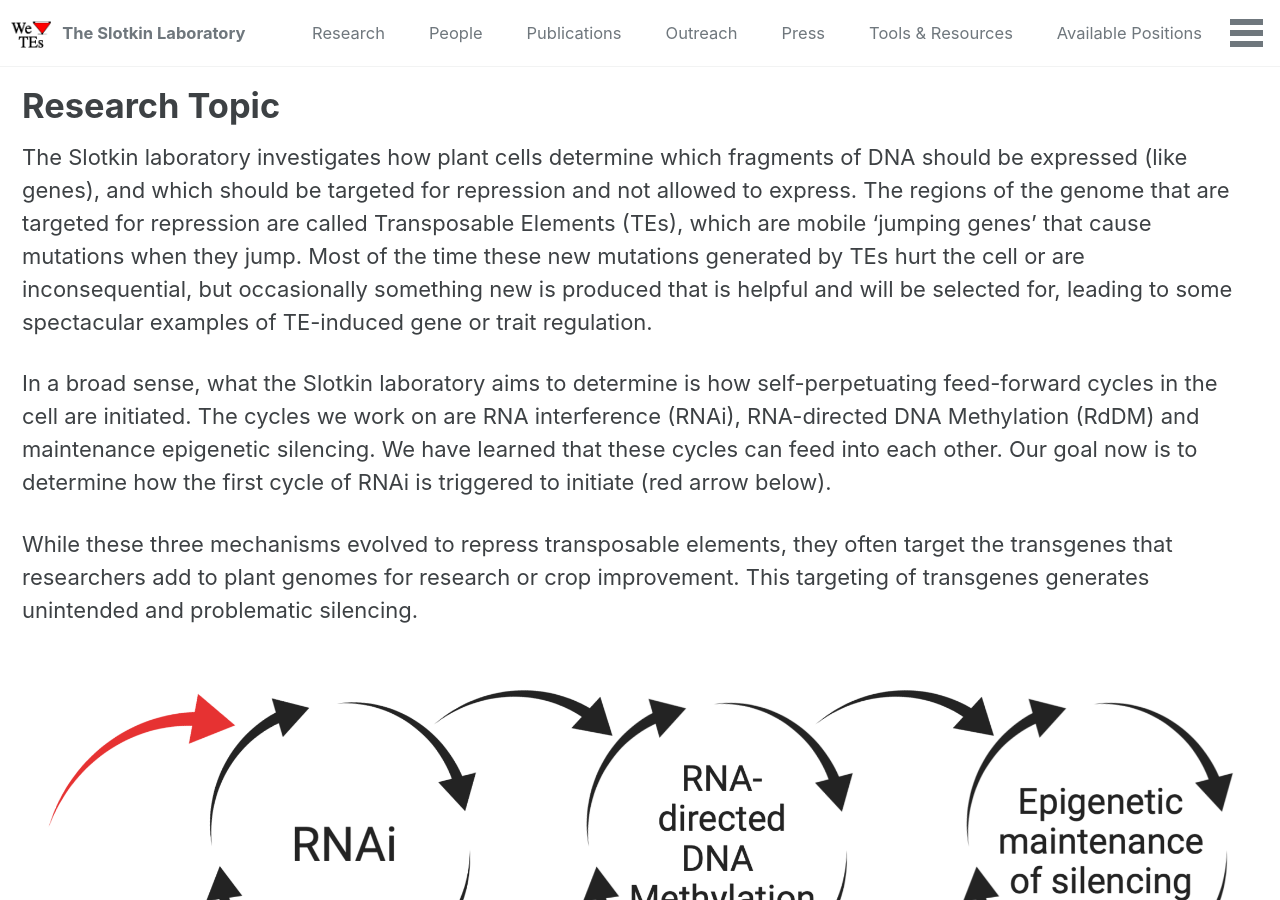
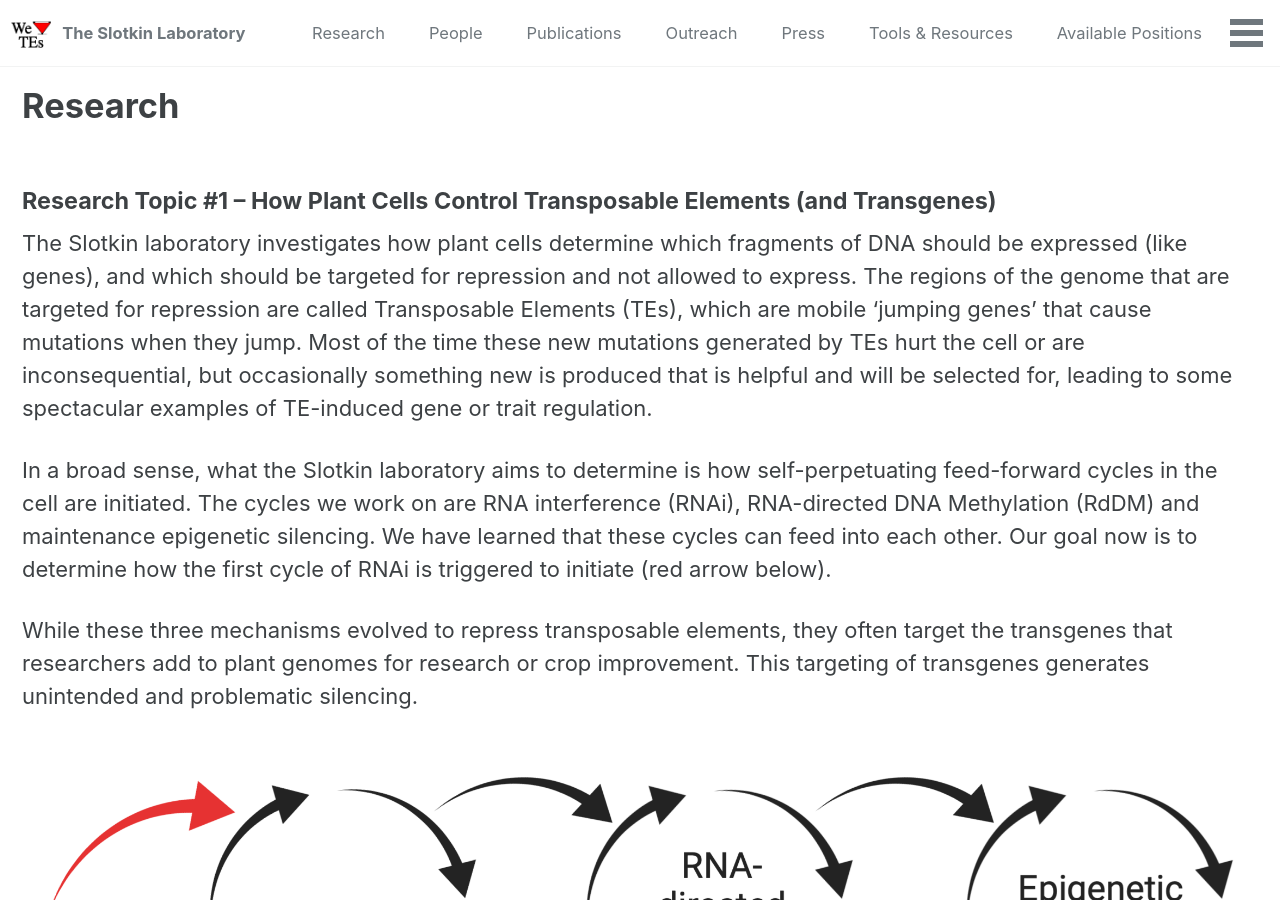
Before and after one commit to SlotkinLab/slotkinlab.github.io, a Jekyll site: the page built from _pages/research.md, in a window 1280 px wide and 900 px high. Built offline with Jekyll 4.4.1, drawn with Linux system fonts in a browser that asks for light colours; cached includes are drawn as plain includes; nearby versions of some CDN libraries.

Commit message:
Update research.md

```diff
--- a/_pages/research.md
+++ b/_pages/research.md
@@ -1,10 +1,12 @@
 ---
 layout: single
-title: Research Topic #1 – How Plant Cells Control Transposable Elements (and Transgenes)
+title: Research
 classes: wide
 description:
 permalink: /research/
 ---
+
+#### Research Topic #1 – How Plant Cells Control Transposable Elements (and Transgenes)
 
 The Slotkin laboratory investigates how plant cells determine which fragments of DNA should be expressed (like genes), and which should be targeted for repression and not allowed to express. The regions of the genome that are targeted for repression are called Transposable Elements (TEs), which are mobile ‘jumping genes’ that cause mutations when they jump. Most of the time these new mutations generated by TEs hurt the cell or are inconsequential, but occasionally something new is produced that is helpful and will be selected for, leading to some spectacular examples of TE-induced gene or trait regulation.
 
@@ -18,7 +20,7 @@ If you need help with one of these topics, please feel free to email us and requ
 
 *************************************************************************************************
 
-Research Topic #2 – How We Can Control Transposable Elements As Tools For Genome Engineering
+#### Research Topic #2 – How We Can Control Transposable Elements As Tools For Genome Engineering
 
 After more than a decade of elucidating how cells control TEs, we have learned how we can control TE activity. This includes the engineering of the timing of transposition, the location of transposition and the DNA cargo that the TE delivers to the new location. We have combined TEs with gene editing tools such as CRISPR/Cas and Cre/Lox to create new tools to manipulate plant genomes. This is a use-inspired synthetic biology project to create proof-of-principle demonstrations of new technology, and then translate these discoveries into important crops that need new tools. See the details in this [preprint](https://www.researchsquare.com/article/rs-2679086/v1).
 
@@ -36,5 +38,4 @@ Cuerda-Gil, D., Slotkin, R.K. (2016). [Non-canonical RNA-directed DNA methylatio
 
 Sigman, M., Slotkin, R.K. (2016). [The First Rule of Plant Transposable Element Silencing: Location, Location, Location.](https://dx.doi.org/10.1105/tpc.15.00869) The Plant Cell 28(2), 304-313.
 
-
 Martinez, G., Slotkin, R.K. (2012). [Developmental relaxation of transposable element silencing in plants: functional or byproduct?](https://dx.doi.org/10.1016/j.pbi.2012.09.001Geneticists) Current Opinion in Plant Biology 15, 496-502.
```
